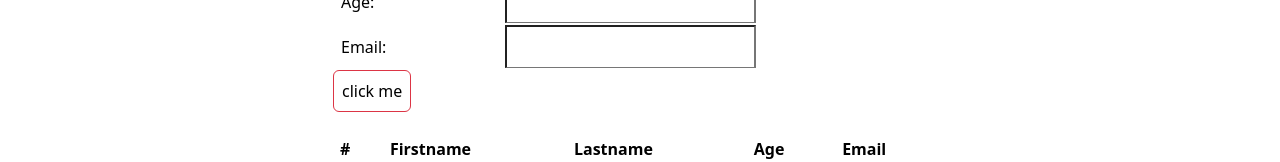
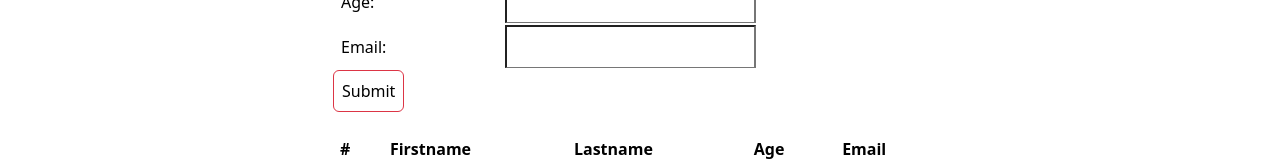
Before and after one commit to JFZelenak/CFV-d22-CarRental, an Angular app: page /contact in a window 1280 px wide. Shown: the part 246-408 px from the top of the page. Built offline with nearby package versions, Linux system fonts and the light colour scheme.

Commit message:
add changes

```diff
--- a/src/app/contact/contact.component.html
+++ b/src/app/contact/contact.component.html
@@ -18,7 +18,7 @@
                 <td><input id="email" type="email" formControlName="email"></td>
             </tr>
             <tr>
-                <td><button type="submit" class="btn btn-danger">click me</button></td>
+                <td><button type="submit" class="btn btn-danger">Submit</button></td>
             </tr>
         </table>
     </form>
--- a/src/app/contact/contact.component.ts
+++ b/src/app/contact/contact.component.ts
@@ -24,6 +24,8 @@ export class ContactComponent {
       this.contacts.push(value),
       this.info.reset();
       console.log(this.contacts);
+    } else {
+      alert("required input missing");
     }
   }
 }
```
